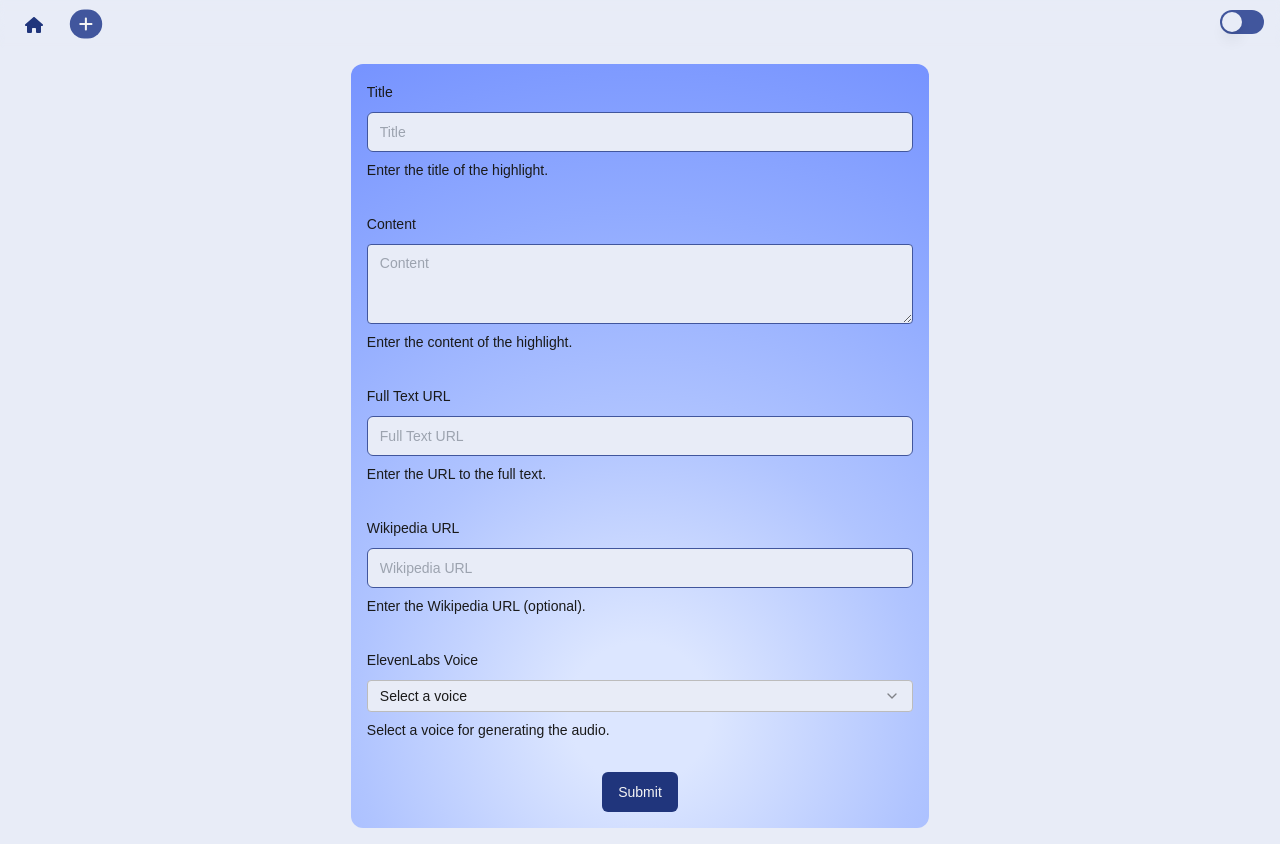
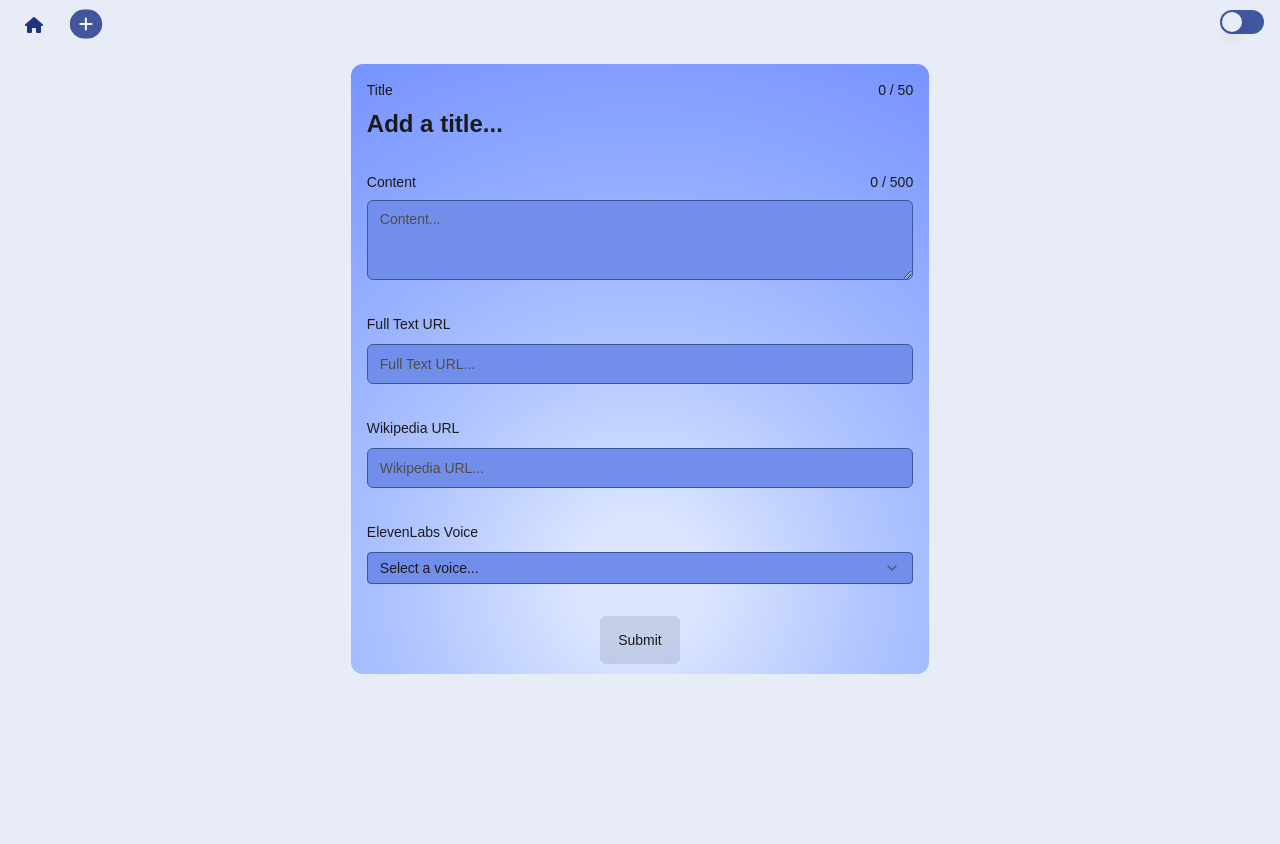
Before and after one commit to lukerabbitte/elsinore, a Next.js app: page /edit in a window 1280 px wide. After the commit the page ends 800 px from the top, so only its background shows below. Built offline with nearby package versions, Linux system fonts and the light colour scheme; a web font is replaced by a local one.

Commit message:
Tries to style height on form page, also ensures keyboard playback shortcuts only work on homepage '/' for now

```diff
--- a/src/app/edit/page.js
+++ b/src/app/edit/page.js
@@ -2,7 +2,7 @@ import HighlightForm from "@/components/HighlightForm";
 
 const Edit = () => {
     return (
-        <div className="mt-[48px] p-4 w-full flex flex-col items-center justify-center">
+        <div className="pt-[64px] pb-4 px-4 w-full h-screen-minus-audio-player flex flex-col items-center justify-start">
             <HighlightForm />
         </div>
     );
--- a/src/app/globals.css
+++ b/src/app/globals.css
@@ -16,6 +16,8 @@ body {
     :root {
         --background: #e8ecf7;
         --foreground: #1a1a1a;
+        --muted-background: #afabab;
+        --muted-foreground: #4f4c4c;
         --card: #d9ead9;
         --card-foreground: #2d2d2d;
         --popover: #dce6ff;
@@ -26,10 +28,13 @@ body {
         --secondary-foreground: #e5e9f3;
         --accent: #41569d;
         --accent-foreground: #e8ecf7;
+        --form-field: #728eeb;
+        --form-field-foreground: #1a1a1a;
         --input: #41569d;
         --input-selected: #20357c;
         --ring: #41569d;
         --border: #1a1a1a;
+        --destructive: #811717;
 
         --gradient-start-light: #dce6ff;
         --gradient-mid-light: #b0c4ff;
@@ -61,17 +66,15 @@ body {
             backdrop-filter: blur(2px);
             -webkit-backdrop-filter: blur(2px);
             mask-image: linear-gradient(to top, rgba(0, 0, 0, 0) 0%, rgba(0, 0, 0, 1) 100%);
-            -webkit-mask-image: linear-gradient(
-                to top,
-                rgba(0, 0, 0, 0) 0%,
-                rgba(0, 0, 0, 1) 100%
-            );
+            -webkit-mask-image: linear-gradient(to top, rgba(0, 0, 0, 0) 0%, rgba(0, 0, 0, 1) 100%);
         }
     }
 
     .dark {
         --background: #13131b;
         --foreground: #f5f5f5;
+        --muted-background: #4f4c4c;
+        --muted-foreground: #afabab;
         --card: #28242b;
         --card-foreground: #f2dddd;
         --popover: #1f1f29;
@@ -82,10 +85,13 @@ body {
         --secondary-foreground: #13131b;
         --accent: #a3d4f4;
         --accent-foreground: #13131b;
+        --form-field: #152043;
+        --form-field-foreground: #f5f5f5;
         --input: #c0e0f5;
         --input-selected: #a3d4f4;
         --ring: #a3d4f4;
         --border: #f5f5f5;
+        --destructive: #e35d5d;
 
         --gradient-start: #20357c;
         --gradient-mid: #243e91;
--- a/src/components/HighlightCard.jsx
+++ b/src/components/HighlightCard.jsx
@@ -24,11 +24,11 @@ const HighlightCard = ({
     };
 
     // Hijack enter button TODO - parked for now as it messes with keyboard navigation
-    /* useEffect(() => {
+    useEffect(() => {
         const handleKeyDown = (event) => {
             if (isFocused) {
                 switch (event.key) {
-                    case "Enter":
+                    case "k":
                         event.preventDefault();
                         togglePlaybackButtonRef.current.focus();
                         handleListenClick();
@@ -44,7 +44,7 @@ const HighlightCard = ({
         return () => {
             window.removeEventListener("keydown", handleKeyDown);
         };
-    }, [isFocused, audioSrc]); */
+    }, [isFocused, audioSrc]);
 
     return (
         <div className="bg-gradient-radial rounded-xl h-2/3 sm:h-full max-w-prose max-h-144 mx-4 sm:mx-0 p-4 flex flex-col gap-4 justify-between items-center focus:outline-none">
--- a/src/components/HighlightForm.jsx
+++ b/src/components/HighlightForm.jsx
@@ -2,6 +2,7 @@
 
 import { zodResolver } from "@hookform/resolvers/zod";
 import { useForm } from "react-hook-form";
+import { useState } from "react";
 import { z } from "zod";
 
 import { Button } from "@/components/ui/button";
@@ -23,6 +24,7 @@ import {
     SelectTrigger,
     SelectValue,
 } from "@/components/ui/select";
+import UserAvatar from "@/components/UserAvatar";
 
 const formSchema = z.object({
     title: z
@@ -71,36 +73,94 @@ const HighlightForm = () => {
         console.log(values);
     };
 
+    /* Watch content lengths for character counts */
+    const titleValue = form.watch("title");
+    const contentValue = form.watch("content");
+
+    const [hasInteracted, setHasInteracted] = useState({
+        title: false,
+        content: false,
+    });
+
+    const handleInteraction = (field) => {
+        setHasInteracted((prev) => ({ ...prev, [field]: true }));
+    };
+
+    const getCounterClass = (value, min, max, interacted) => {
+        if (!interacted) return "text-highlight";
+        return value.length < min || value.length > max ? "text-destructive" : "text-highlight";
+    };
+
     return (
         <Form {...form}>
             <form
                 onSubmit={form.handleSubmit(onSubmit)}
-                className="space-y-8 bg-gradient-radial p-4 w-full max-w-prose rounded-xl"
+                className="space-y-8 bg-gradient-radial p-4 w-full h-full overflow-y-scroll max-w-prose rounded-xl"
             >
                 <FormField
                     control={form.control}
                     name="title"
                     render={({ field }) => (
-                        <FormItem>
-                            <FormLabel>Title</FormLabel>
+                        <FormItem className="">
+                            <FormLabel className="flex flex-row items-center justify-between">
+                                Title
+                                <span
+                                    className={`ml-2 text-sm ${getCounterClass(
+                                        titleValue,
+                                        3,
+                                        50,
+                                        hasInteracted.title
+                                    )}`}
+                                >
+                                    {titleValue.length} / 50
+                                </span>
+                            </FormLabel>
                             <FormControl>
-                                <Input placeholder="Title" {...field} />
+                                <input
+                                    className="w-full text-2xl text-foreground placeholder:text-foreground font-semibold rounded-md bg-transparent lg:font-extrabold ring-offset-background focus-visible:outline-none focus-visible:ring-2 focus-visible:ring-ring focus-visible:ring-offset-2 disabled:cursor-not-allowed disabled:opacity-50"
+                                    type="text"
+                                    placeholder="Add a title..."
+                                    {...field}
+                                    onChange={(e) => {
+                                        field.onChange(e);
+                                        handleInteraction("title");
+                                    }}
+                                />
                             </FormControl>
-                            <FormDescription>Enter the title of the highlight.</FormDescription>
                             <FormMessage />
                         </FormItem>
                     )}
                 />
+
                 <FormField
                     control={form.control}
                     name="content"
                     render={({ field }) => (
                         <FormItem>
-                            <FormLabel>Content</FormLabel>
+                            <FormLabel className="flex flex-row items-center justify-between">
+                                Content
+                                <span
+                                    className={`ml-2 text-sm ${getCounterClass(
+                                        contentValue,
+                                        5,
+                                        500,
+                                        hasInteracted.content
+                                    )}`}
+                                >
+                                    {contentValue.length} / 500
+                                </span>
+                            </FormLabel>
                             <FormControl>
-                                <Textarea placeholder="Content" {...field} />
+                                <Textarea
+                                    className="w-full border-input rounded-md bg-formfield text-formfield-foreground ring-offset-background focus-visible:outline-none focus-visible:ring-2 focus-visible:ring-ring focus-visible:ring-offset-2 disabled:cursor-not-allowed disabled:opacity-50"
+                                    placeholder="Content..."
+                                    {...field}
+                                    onChange={(e) => {
+                                        field.onChange(e);
+                                        handleInteraction("content");
+                                    }}
+                                />
                             </FormControl>
-                            <FormDescription>Enter the content of the highlight.</FormDescription>
                             <FormMessage />
                         </FormItem>
                     )}
@@ -112,9 +172,16 @@ const HighlightForm = () => {
                         <FormItem>
                             <FormLabel>Full Text URL</FormLabel>
                             <FormControl>
-                                <Input placeholder="Full Text URL" {...field} />
+                                <Input
+                                    className="border-input bg-formfield"
+                                    placeholder="Full Text URL..."
+                                    {...field}
+                                    onChange={(e) => {
+                                        field.onChange(e);
+                                        handleInteraction("fullTextUrl");
+                                    }}
+                                />
                             </FormControl>
-                            <FormDescription>Enter the URL to the full text.</FormDescription>
                             <FormMessage />
                         </FormItem>
                     )}
@@ -126,9 +193,16 @@ const HighlightForm = () => {
                         <FormItem>
                             <FormLabel>Wikipedia URL</FormLabel>
                             <FormControl>
-                                <Input placeholder="Wikipedia URL" {...field} />
+                                <Input
+                                    className="border-input bg-formfield"
+                                    placeholder="Wikipedia URL..."
+                                    {...field}
+                                    onChange={(e) => {
+                                        field.onChange(e);
+                                        handleInteraction("wikipediaUrl");
+                                    }}
+                                />
                             </FormControl>
-                            <FormDescription>Enter the Wikipedia URL (optional).</FormDescription>
                             <FormMessage />
                         </FormItem>
                     )}
@@ -141,31 +215,26 @@ const HighlightForm = () => {
                             <FormLabel>ElevenLabs Voice</FormLabel>
                             <FormControl>
                                 <Select onValueChange={field.onChange} value={field.value}>
-                                    <SelectTrigger>
-                                        <SelectValue placeholder="Select a voice" />
+                                    <SelectTrigger className="bg-formfield border-input">
+                                        <SelectValue placeholder="Select a voice..." />
                                     </SelectTrigger>
-                                    <SelectContent>
-                                        <SelectItem value="voice1">
-                                            Voice 1 - Description
-                                        </SelectItem>
-                                        <SelectItem value="voice2">
-                                            Voice 2 - Description
-                                        </SelectItem>
-                                        <SelectItem value="voice3">
-                                            Voice 3 - Description
+                                    <SelectContent className="bg-formfield border-input">
+                                        <SelectItem value="D38z5RcWu1voky8WS1ja">
+                                            Voice 1 - D38z5RcWu1voky8WS1ja
                                         </SelectItem>
                                     </SelectContent>
                                 </Select>
                             </FormControl>
-                            <FormDescription>
-                                Select a voice for generating the audio.
-                            </FormDescription>
-                            <FormMessage />
                         </FormItem>
                     )}
                 />
                 <div className="flex flex-row items-center justify-center">
-                    <Button className="rounded-[6px]" type="submit">Submit</Button>
+                    <Button
+                        className="rounded-md bg-slate-500/20 backdrop-blur-sm text-foreground px-4 py-2 h-12 w-20"
+                        type="submit"
+                    >
+                        Submit
+                    </Button>
                 </div>
             </form>
         </Form>
--- a/src/components/ui/form.jsx
+++ b/src/components/ui/form.jsx
@@ -1,39 +1,35 @@
 "use client";
-import * as React from "react"
-import { Slot } from "@radix-ui/react-slot"
+import * as React from "react";
+import { Slot } from "@radix-ui/react-slot";
 import { Controller, FormProvider, useFormContext } from "react-hook-form";
 
-import { cn } from "@/lib/utils"
-import { Label } from "@/components/ui/label"
+import { cn } from "@/lib/utils";
+import { Label } from "@/components/ui/label";
 
-const Form = FormProvider
+const Form = FormProvider;
 
-const FormFieldContext = React.createContext({})
+const FormFieldContext = React.createContext({});
 
-const FormField = (
-  {
-    ...props
-  }
-) => {
+const FormField = ({ ...props }) => {
     return (
-    (<FormFieldContext.Provider value={{ name: props.name }}>
+        <FormFieldContext.Provider value={{ name: props.name }}>
             <Controller {...props} />
-    </FormFieldContext.Provider>)
+        </FormFieldContext.Provider>
     );
+};
+
+const useFormField = () => {
+    const fieldContext = React.useContext(FormFieldContext);
+    const itemContext = React.useContext(FormItemContext);
+    const { getFieldState, formState } = useFormContext();
+
+    const fieldState = getFieldState(fieldContext.name, formState);
+
+    if (!fieldContext) {
+        throw new Error("useFormField should be used within <FormField>");
     }
 
-const useFormField = () => {
-  const fieldContext = React.useContext(FormFieldContext)
-  const itemContext = React.useContext(FormItemContext)
-  const { getFieldState, formState } = useFormContext()
-
-  const fieldState = getFieldState(fieldContext.name, formState)
-
-  if (!fieldContext) {
-    throw new Error("useFormField should be used within <FormField>")
-  }
-
-  const { id } = itemContext
+    const { id } = itemContext;
 
     return {
         id,
@@ -42,85 +38,90 @@ const useFormField = () => {
         formDescriptionId: `${id}-form-item-description`,
         formMessageId: `${id}-form-item-message`,
         ...fieldState,
-  }
-}
+    };
+};
 
-const FormItemContext = React.createContext({})
+const FormItemContext = React.createContext({});
 
 const FormItem = React.forwardRef(({ className, ...props }, ref) => {
-  const id = React.useId()
+    const id = React.useId();
 
     return (
-    (<FormItemContext.Provider value={{ id }}>
+        <FormItemContext.Provider value={{ id }}>
             <div ref={ref} className={cn("space-y-2", className)} {...props} />
-    </FormItemContext.Provider>)
+        </FormItemContext.Provider>
     );
-})
-FormItem.displayName = "FormItem"
+});
+FormItem.displayName = "FormItem";
 
 const FormLabel = React.forwardRef(({ className, ...props }, ref) => {
-  const { error, formItemId } = useFormField()
+    const { error, formItemId } = useFormField();
 
     return (
-    (<Label
+        <Label
             ref={ref}
-      className={cn(error && "text-destructive", className)}
+            className={cn(
+                error && "text-destructive",
+                className
+            )}
             htmlFor={formItemId}
-      {...props} />)
+            {...props}
+        />
     );
-})
-FormLabel.displayName = "FormLabel"
+});
+FormLabel.displayName = "FormLabel";
 
 const FormControl = React.forwardRef(({ ...props }, ref) => {
-  const { error, formItemId, formDescriptionId, formMessageId } = useFormField()
+    const { error, formItemId, formDescriptionId, formMessageId } = useFormField();
 
     return (
-    (<Slot
+        <Slot
             ref={ref}
             id={formItemId}
             aria-describedby={
-        !error
-          ? `${formDescriptionId}`
-          : `${formDescriptionId} ${formMessageId}`
+                !error ? `${formDescriptionId}` : `${formDescriptionId} ${formMessageId}`
             }
             aria-invalid={!!error}
-      {...props} />)
+            {...props}
+        />
     );
-})
-FormControl.displayName = "FormControl"
+});
+FormControl.displayName = "FormControl";
 
 const FormDescription = React.forwardRef(({ className, ...props }, ref) => {
-  const { formDescriptionId } = useFormField()
+    const { formDescriptionId } = useFormField();
 
     return (
-    (<p
+        <p
             ref={ref}
             id={formDescriptionId}
             className={cn("text-sm text-muted-foreground", className)}
-      {...props} />)
+            {...props}
+        />
     );
-})
-FormDescription.displayName = "FormDescription"
+});
+FormDescription.displayName = "FormDescription";
 
 const FormMessage = React.forwardRef(({ className, children, ...props }, ref) => {
-  const { error, formMessageId } = useFormField()
-  const body = error ? String(error?.message) : children
+    const { error, formMessageId } = useFormField();
+    const body = error ? String(error?.message) : children;
 
     if (!body) {
-    return null
+        return null;
     }
 
     return (
-    (<p
+        <p
             ref={ref}
             id={formMessageId}
             className={cn("text-sm font-medium text-destructive", className)}
-      {...props}>
+            {...props}
+        >
             {body}
-    </p>)
+        </p>
     );
-})
-FormMessage.displayName = "FormMessage"
+});
+FormMessage.displayName = "FormMessage";
 
 export {
     useFormField,
@@ -131,4 +132,4 @@ export {
     FormDescription,
     FormMessage,
     FormField,
-}
+};
--- a/src/components/ui/input.jsx
+++ b/src/components/ui/input.jsx
@@ -4,14 +4,15 @@ import { cn } from "@/lib/utils"
 
 const Input = React.forwardRef(({ className, type, ...props }, ref) => {
   return (
-    (<input
-      type={type}
-      className={cn(
-        "flex h-10 w-full rounded-[6px] border border-input bg-background px-3 py-2 text-base ring-offset-background file:border-0 file:bg-transparent file:text-sm file:font-medium file:text-foreground placeholder:text-muted-foreground focus-visible:outline-none focus-visible:ring-2 focus-visible:ring-ring focus-visible:ring-offset-2 disabled:cursor-not-allowed disabled:opacity-50 md:text-sm",
-        className
-      )}
-      ref={ref}
-      {...props} />)
+      <input
+          type={type}
+          className={cn(
+              "flex h-10 w-full rounded-md border border-input bg-background px-3 py-2 text-base ring-offset-background file:border-0 file:bg-transparent file:text-sm file:font-medium file:text-foreground placeholder:text-muted-foreground focus-visible:outline-none focus-visible:ring-2 focus-visible:ring-ring focus-visible:ring-offset-2 disabled:cursor-not-allowed disabled:opacity-50 md:text-sm",
+              className
+          )}
+          ref={ref}
+          {...props}
+      />
   );
 })
 Input.displayName = "Input"
--- a/tailwind.config.js
+++ b/tailwind.config.js
@@ -11,6 +11,10 @@ module.exports = {
             colors: {
                 background: "var(--background)",
                 foreground: "var(--foreground)",
+                muted: {
+                    DEFAULT: "var(--muted-background)",
+                    foreground: "var(--muted-foreground)",
+                },
                 card: {
                     DEFAULT: "var(--card)",
                     foreground: "var(--card-foreground)",
@@ -31,10 +35,15 @@ module.exports = {
                     DEFAULT: "var(--accent)",
                     foreground: "var(--accent-foreground)",
                 },
+                formfield: {
+                    DEFAULT: "var(--form-field)",
+                    foreground: "var(--form-field-foreground)",
+                },
                 border: "var(--border)",
                 input: "var(--input)",
-                "input-selected": "var(--input-selected)", // Added input-selected color
-                ring: "var(--ring)", // Keep ring color for focus states
+                "input-selected": "var(--input-selected)",
+                ring: "var(--ring)",
+                destructive: "var(--destructive)",
                 chart: {
                     1: "var(--chart-1)",
                     2: "var(--chart-2)",
@@ -42,11 +51,6 @@ module.exports = {
                     4: "var(--chart-4)",
                     5: "var(--chart-5)",
                 },
-            },
-            borderRadius: {
-                lg: "var(--radius)",
-                md: "calc(var(--radius) - 2px)",
-                sm: "calc(var(--radius) - 4px)",
             },
             screens: {
                 xxs: "340px",
@@ -57,10 +61,11 @@ module.exports = {
                 "screen-minus-padding-and-navbar": "calc(100vh - 3rem - 3rem)",
                 "screen-minus-padding-and-navbar-and-footer": "calc(100vh - 3rem - 6rem)",
                 "screen-minus-audio-player": "calc(100vh - 110px)",
+                "screen-minus-audio-player-and-navbar": "calc(100vh - 110px - 48px)",
             },
             maxHeight: {
-                "144": "36rem",
-            }
+                144: "36rem",
+            },
         },
     },
     plugins: [require("tailwindcss-animate")],
```
Also changed, not shown: src/components/AudioPlayer.jsx (+7 -4 lines), src/lib/audioGeneration.js (+13 -0 lines). Lines whose indentation alone changed are shown as unchanged.
